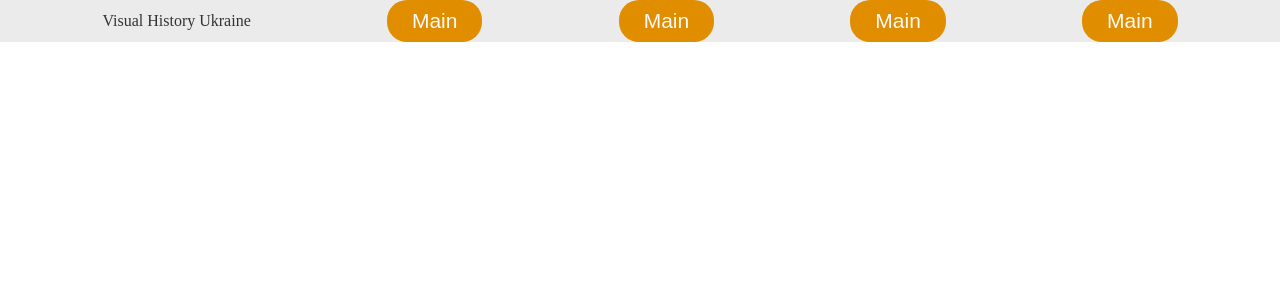
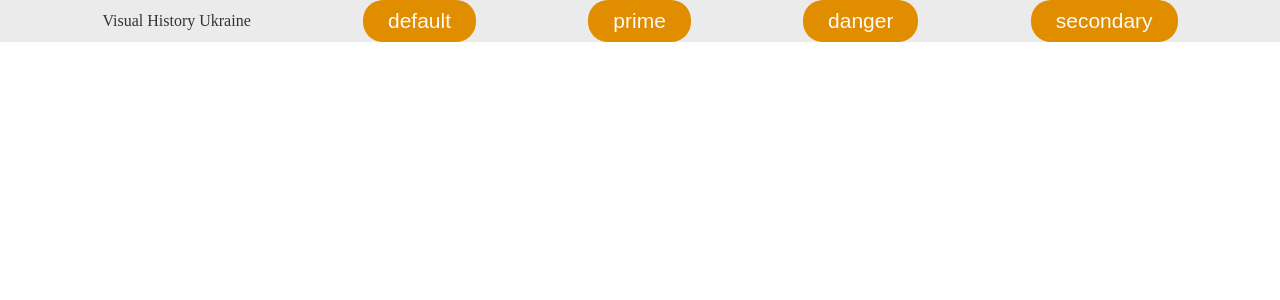
Before and after one commit to katerynazinchuk/Visual-History-of-Ukraine, a React (Create React App) app: page / in a window 1280 px wide. Shown: the top 300 px of the page. Built offline with nearby package versions, Linux system fonts and the light colour scheme.

Commit message:
add icon and label prop to Button component

```diff
--- a/src/components/Button/index.jsx
+++ b/src/components/Button/index.jsx
@@ -1,13 +1,20 @@
 import React from "react";
 import "./Button.scss";
 import PropTypes from "prop-types";
+import { FontAwesomeIcon } from "@fortawesome/react-fontawesome";
+import { faPen } from "@fortawesome/free-solid-svg-icons";
 
-const Button = ({ type, size }) => {
+const Button = ({ type, size, icon, label }) => {
+  const classNames = `button ${type} ${size}`;
+
   return (
-    <button className="button">
-      <a className="link" href="#">
-        Main
-      </a>
+    <button className={classNames}>
+      {icon && (
+        <span className="button-icon">
+          <FontAwesomeIcon icon={faPen} />
+        </span>
+      )}
+      {label}
     </button>
   );
 };
@@ -15,6 +22,7 @@ const Button = ({ type, size }) => {
 Button.propTypes = {
   size: PropTypes.oneOf(["small", "medium", "large"]),
   type: PropTypes.oneOf(["default", "primary", "danger", "secondary"]),
+  children: PropTypes.node,
 };
 
 export default Button;
```
